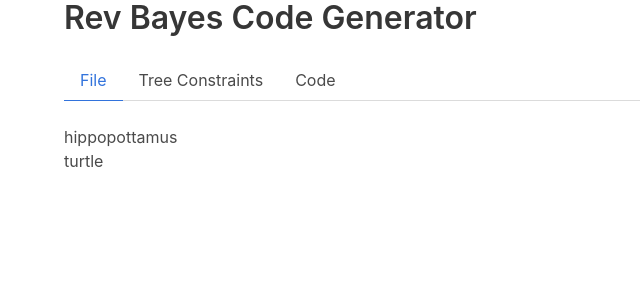
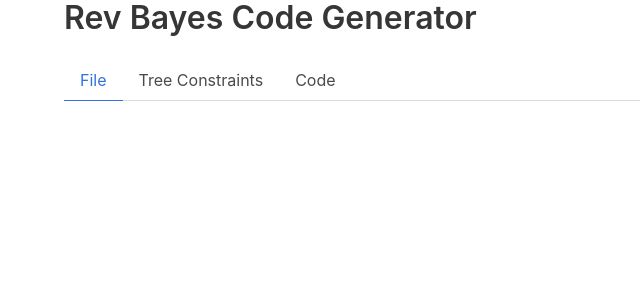
Before and after one commit to DerekHs/RevBayesWebUI, a React (Create React App) app: page / in a window 1280 px wide. Shown: the top 300 px of the page, without its empty margins (0-640 px from the left). Built offline with nearby package versions, Linux system fonts and the light colour scheme.

Commit message:
moved list of species to only tree constraints tab

```diff
--- a/src/App.js
+++ b/src/App.js
@@ -34,7 +34,11 @@ class App extends Component {
               <a onClick={() => this.setActiveTab(3)}>Code</a></li>
           </ul>
         </div>
-        {this.props.appState.species.map(species => <p>{species}</p>)}
+        {this.state.active_tab === 2 &&
+          <div>
+            {this.props.appState.species.map(species => <p>{species}</p>)}
+          </div>
+        }
       </div>
     );
   }
```
